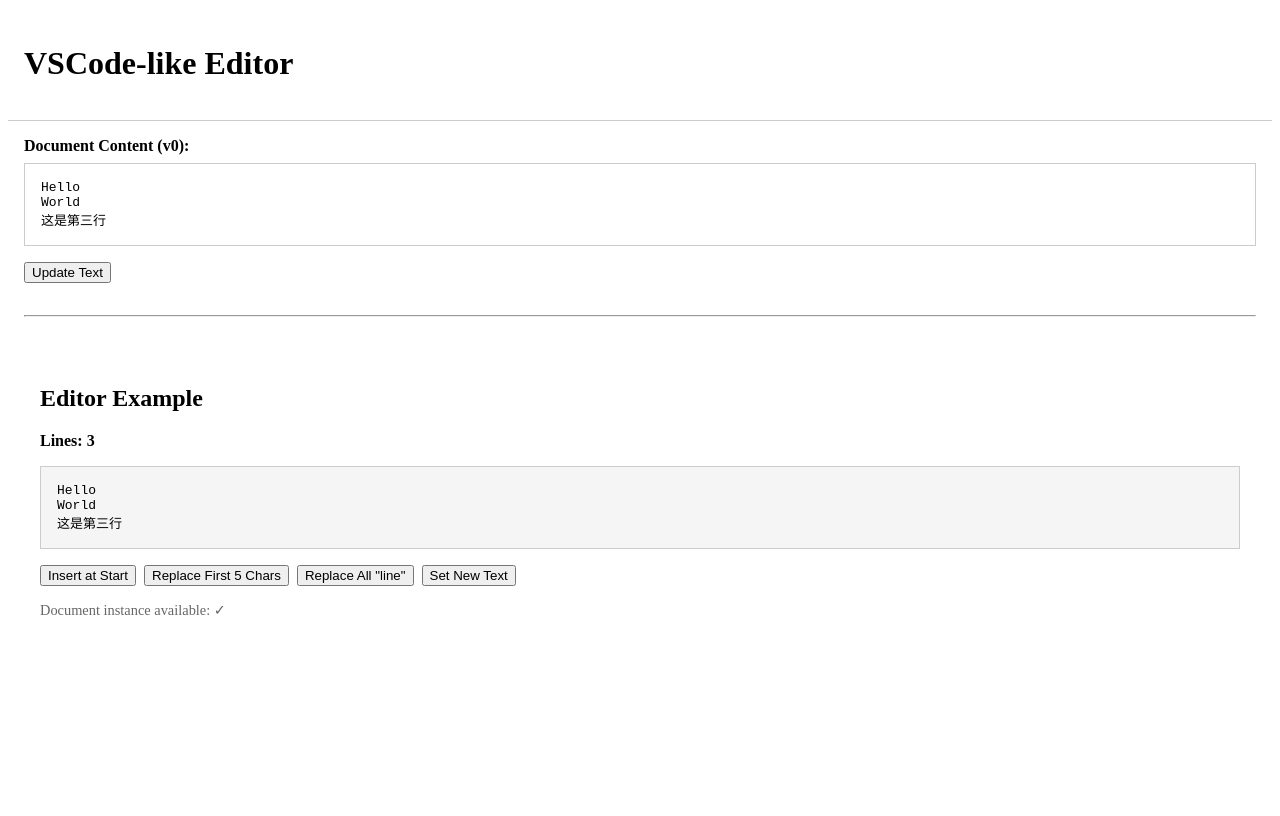
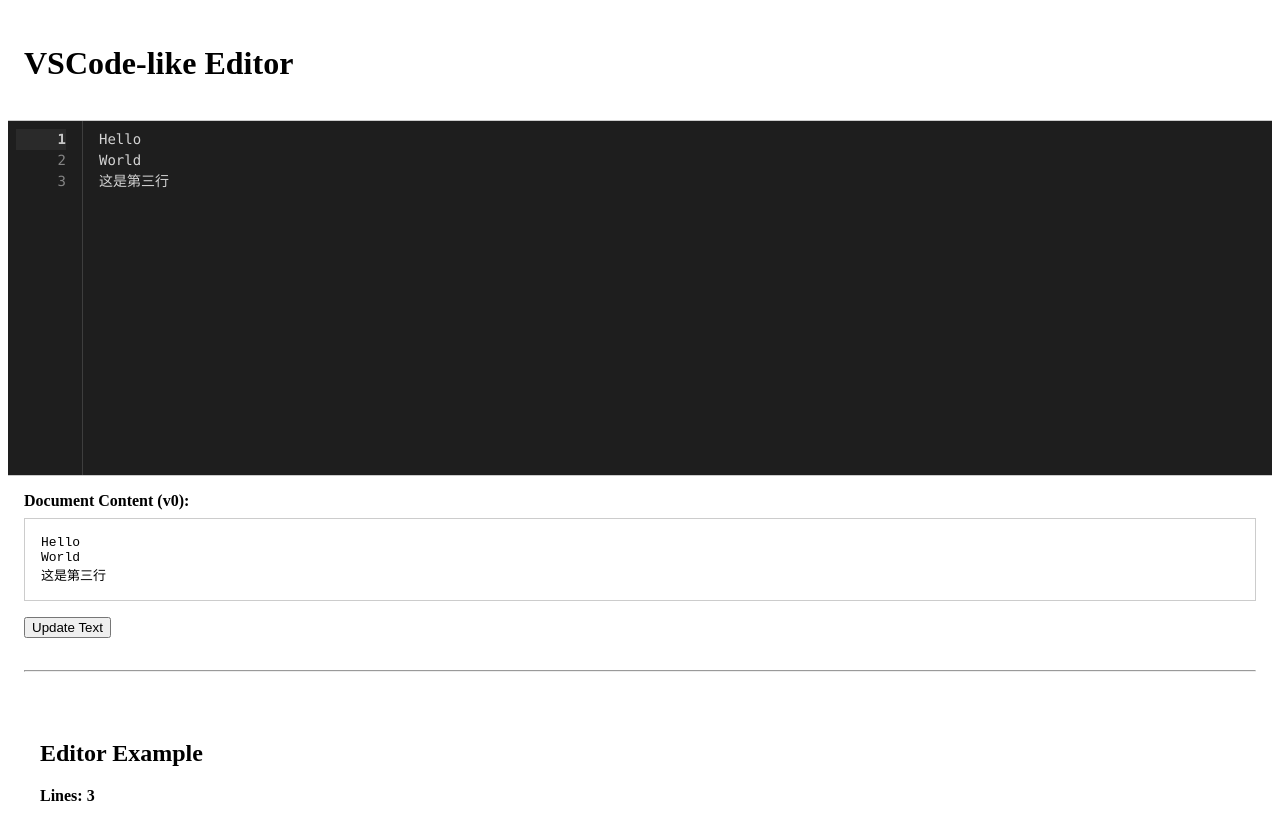
Before and after one commit to HS-Jack-YZY/vscode-like-editor-tutorial, a React (Vite) app: page / in a window 1280 px wide. Built offline with nearby package versions, Linux system fonts and the light colour scheme.

Commit message:
Implement Editor component with line numbers and dark theme
Co-authored-by: HS-Jack-YZY <87213777+HS-Jack-YZY@users.noreply.github.com>

```diff
--- a/src/frontend/App.tsx
+++ b/src/frontend/App.tsx
@@ -1,6 +1,7 @@
 import { DocumentProvider } from "./context/DocumentContext.js";
 import { DocumentViewer } from "./components/DocumentViewer.js";
 import { EditorExample } from "./components/EditorExample.js";
+import { Editor } from "./components/Editor.js";
 
 export default function App() {
   return (
@@ -9,10 +10,15 @@ export default function App() {
         <header style={{ padding: "1rem", borderBottom: "1px solid #ccc" }}>
           <h1>VSCode-like Editor</h1>
         </header>
-        <main style={{ flex: 1, padding: "1rem", overflow: "auto" }}>
-          <DocumentViewer />
-          <hr style={{ margin: "2rem 0" }} />
-          <EditorExample />
+        <main style={{ flex: 1, display: "flex", flexDirection: "column", overflow: "hidden" }}>
+          <div style={{ flex: 1, minHeight: 0 }}>
+            <Editor />
+          </div>
+          <div style={{ padding: "1rem", overflow: "auto", maxHeight: "300px", borderTop: "1px solid #ccc" }}>
+            <DocumentViewer />
+            <hr style={{ margin: "2rem 0" }} />
+            <EditorExample />
+          </div>
         </main>
       </div>
     </DocumentProvider>
--- /dev/null
+++ b/src/frontend/components/Editor.tsx
@@ -0,0 +1,129 @@
+import { useState, useRef, useEffect } from "react";
+import { useDocumentModel } from "../hooks/useDocumentModel.js";
+
+/**
+ * Editor component that provides a VSCode-like text/code editor interface.
+ * Features:
+ * - Two-column layout: line number gutter + textarea
+ * - Line number gutter with current line highlighting
+ * - Textarea for code editing synchronized with DocumentModel
+ * - Dark theme styling
+ */
+export function Editor() {
+  const { setText, getText, lineCount } = useDocumentModel();
+  const [currentLine, setCurrentLine] = useState(1);
+  const textareaRef = useRef<HTMLTextAreaElement>(null);
+
+  // Update current line when cursor moves
+  const handleSelectionChange = () => {
+    if (!textareaRef.current) return;
+
+    const textarea = textareaRef.current;
+    const cursorPosition = textarea.selectionStart;
+    const textBeforeCursor = getText().substring(0, cursorPosition);
+    const lineNumber = textBeforeCursor.split("\n").length;
+
+    setCurrentLine(lineNumber);
+  };
+
+  // Handle text changes
+  const handleTextChange = (e: React.ChangeEvent<HTMLTextAreaElement>) => {
+    setText(e.target.value);
+  };
+
+  // Listen for cursor position changes
+  useEffect(() => {
+    const textarea = textareaRef.current;
+    if (!textarea) return;
+
+    textarea.addEventListener("click", handleSelectionChange);
+    textarea.addEventListener("keyup", handleSelectionChange);
+    textarea.addEventListener("focus", handleSelectionChange);
+
+    return () => {
+      textarea.removeEventListener("click", handleSelectionChange);
+      textarea.removeEventListener("keyup", handleSelectionChange);
+      textarea.removeEventListener("focus", handleSelectionChange);
+    };
+  }, [getText]);
+
+  // Generate line numbers
+  const lineNumbers = Array.from({ length: lineCount }, (_, i) => i + 1);
+
+  return (
+    <div style={styles.container}>
+      {/* Line number gutter */}
+      <div style={styles.gutter}>
+        {lineNumbers.map((lineNum) => (
+          <div
+            key={lineNum}
+            style={{
+              ...styles.lineNumber,
+              ...(lineNum === currentLine ? styles.currentLine : {}),
+            }}
+          >
+            {lineNum}
+          </div>
+        ))}
+      </div>
+
+      {/* Editor textarea */}
+      <textarea
+        ref={textareaRef}
+        value={getText()}
+        onChange={handleTextChange}
+        style={styles.textarea}
+        spellCheck={false}
+        autoCapitalize="off"
+        autoCorrect="off"
+      />
+    </div>
+  );
+}
+
+// Dark theme styles
+const styles: Record<string, React.CSSProperties> = {
+  container: {
+    display: "flex",
+    height: "100%",
+    backgroundColor: "#1e1e1e",
+    color: "#d4d4d4",
+    fontFamily: "'Consolas', 'Monaco', 'Courier New', monospace",
+    fontSize: "14px",
+    lineHeight: "1.5",
+  },
+  gutter: {
+    backgroundColor: "#1e1e1e",
+    color: "#858585",
+    padding: "8px 16px 8px 8px",
+    textAlign: "right",
+    userSelect: "none",
+    borderRight: "1px solid #3e3e3e",
+    minWidth: "50px",
+  },
+  lineNumber: {
+    height: "21px",
+    lineHeight: "21px",
+  },
+  currentLine: {
+    color: "#c6c6c6",
+    backgroundColor: "#2a2a2a",
+    fontWeight: "bold",
+  },
+  textarea: {
+    flex: 1,
+    backgroundColor: "#1e1e1e",
+    color: "#d4d4d4",
+    border: "none",
+    outline: "none",
+    padding: "8px 16px",
+    fontFamily: "'Consolas', 'Monaco', 'Courier New', monospace",
+    fontSize: "14px",
+    lineHeight: "1.5",
+    resize: "none",
+    tabSize: 2,
+    whiteSpace: "pre",
+    overflowWrap: "normal",
+    overflowX: "auto",
+  } as React.CSSProperties,
+};
```
